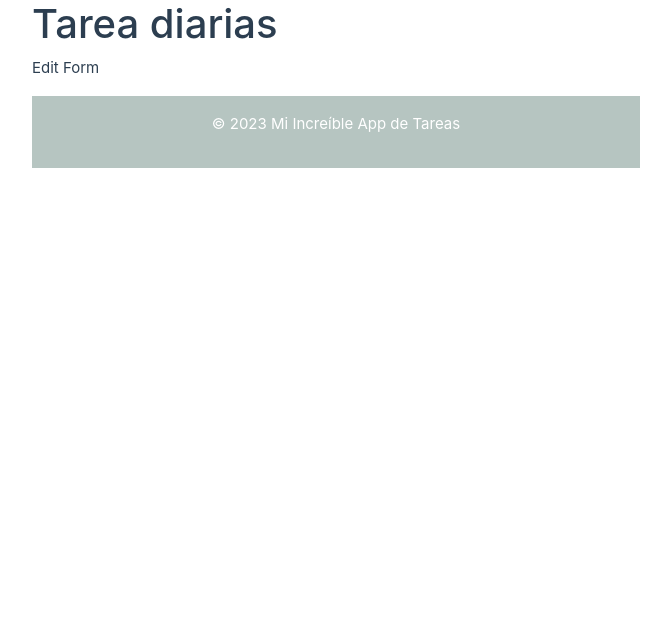
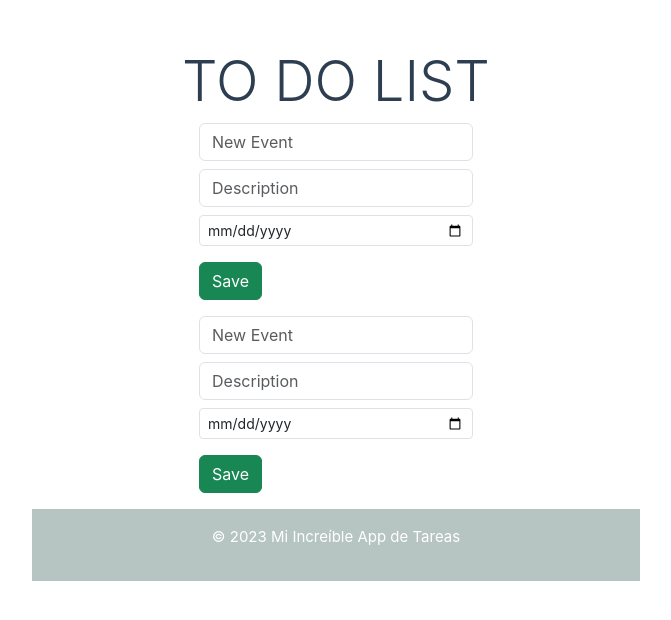
Before and after one commit to NAFISA-USMANOVA/ToDo_List_Vue_SpringBoot, a Vue app in the folder frontend/: page /update in a window 1280 px wide. Shown: the top 620 px of the page, without its empty margins (0-671 px from the left). Built offline with nearby package versions, Linux system fonts and the light colour scheme.

Commit message:
Added inputs and button.

```diff
--- a/frontend/index.html
+++ b/frontend/index.html
@@ -10,6 +10,7 @@
   </head>
   <body>
     <div id="app"></div>
+    <script src="https://cdn.jsdelivr.net/npm/bootstrap@5.0.2/dist/js/bootstrap.bundle.min.js" integrity="sha384-MrcW6ZMFYlzcLA8Nl+NtUVF0sA7MsXsP1UyJoMp4YLEuNSfAP+JcXn/tWtIaxVXM" crossorigin="anonymous"></script>
     <script type="module" src="/src/main.js"></script>
   </body>
 </html>
--- a/frontend/src/App.vue
+++ b/frontend/src/App.vue
@@ -1,27 +1,27 @@
 <script>
 import { RouterView } from 'vue-router';
+import FormView from './views/FormView.vue';
+import FooterToDo from './components/FooterToDo.vue';
 
-
-import FooterToDo from './components/FooterToDo.vue';
-// import FormView from './views/FormView.vue' ;
 
 
 export default {
   name: 'App',
   components: {
-    FooterToDo,
-    // FormView
+    FormView,
+    FooterToDo
   }
 }
 </script>
 <template>
   <div>
-    <header><h1>Tarea diarias</h1></header>
+    <h1 class="display-4 text-center mt-5">TO DO LIST</h1>
     <main>
       <RouterView />
     </main>
+
+    <FormView></FormView>
     <FooterToDo> </FooterToDo>
-    <!-- <FormView></FormView> -->
   </div>
 </template>
 
--- a/frontend/src/components/FormPage.vue
+++ b/frontend/src/components/FormPage.vue
@@ -3,7 +3,16 @@
 </script>
 
 <template>
-<div>
+<div class="d-flex justify-content-center align-items-center">
+    <form>
+        <input class="form-control mb-2" placeholder="New Event" required />
+        <input class="form-control mb-2" placeholder="Description" />
+        <!-- <input class="form-control mb-2" placeholder="Date" required /> -->
+        <input type="date" class="form-control form-control-sm mr-1">
+        <button type="button" class="btn btn-success mt-3 mb-3">
+            Save</button>
+    </form>
+
 
 </div>
 </template>
--- a/frontend/src/views/FormView.vue
+++ b/frontend/src/views/FormView.vue
@@ -1,9 +1,9 @@
 <script setup>
-// import FormPage  from '../components/FormPage.vue';
+import FormPage  from '../components/FormPage.vue';
 </script>
 <template>
-  <!-- <FormPage /> -->
-  <p> Edit Form</p>
+  <!-- <p> Edit Form</p> -->
+  <FormPage />
 </template>
 
 <style>
```
